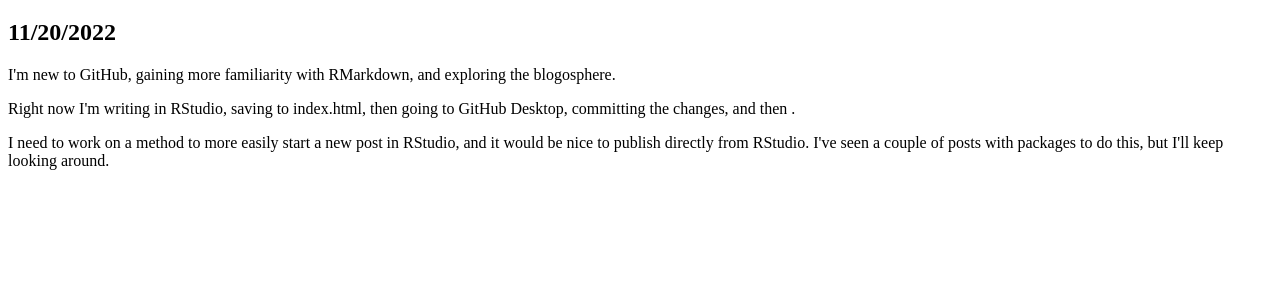
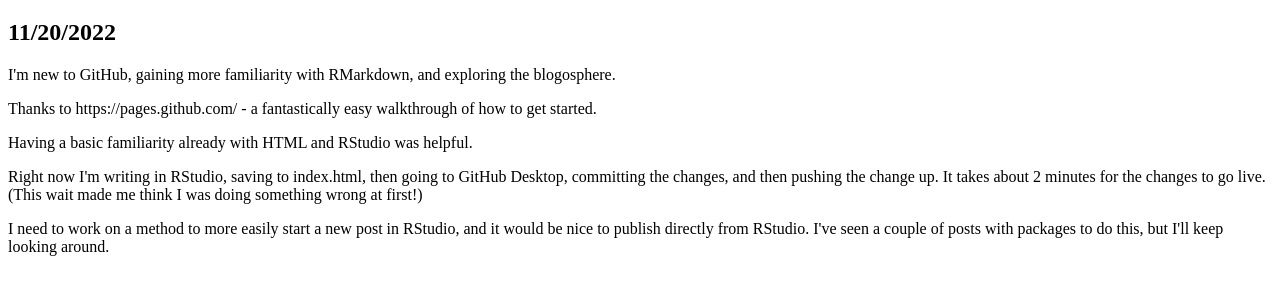
Before and after one commit to kforddive/kforddive.github.io, a plain HTML site: page index.html in a window 1280 px wide. Shown: the part 61-356 px from the top of the page. Drawn offline with Linux system fonts and the light colour scheme.

Commit message:
Update index.html

```diff
--- a/index.html
+++ b/index.html
@@ -4,7 +4,9 @@
 <h1>My GitHub Page</h1>
 <h2>11/20/2022</h2>
 <p>I'm new to GitHub, gaining more familiarity with RMarkdown, and exploring the blogosphere.</p>
-<p>Right now I'm writing in RStudio, saving to index.html, then going to GitHub Desktop, committing the changes, and then .</p>
+<p>Thanks to https://pages.github.com/ - a fantastically easy walkthrough of how to get started.</p>
+<p>Having a basic familiarity already with HTML and RStudio was helpful.</p>
+<p>Right now I'm writing in RStudio, saving to index.html, then going to GitHub Desktop, committing the changes, and then pushing the change up. It takes about 2 minutes for the changes to go live. (This wait made me think I was doing something wrong at first!)</p>
 <p>I need to work on a method to more easily start a new post in RStudio, and it would be nice to publish directly from RStudio. I've seen a couple of posts with packages to do this, but I'll keep looking around.</p>
 </body>
 </html>
```
